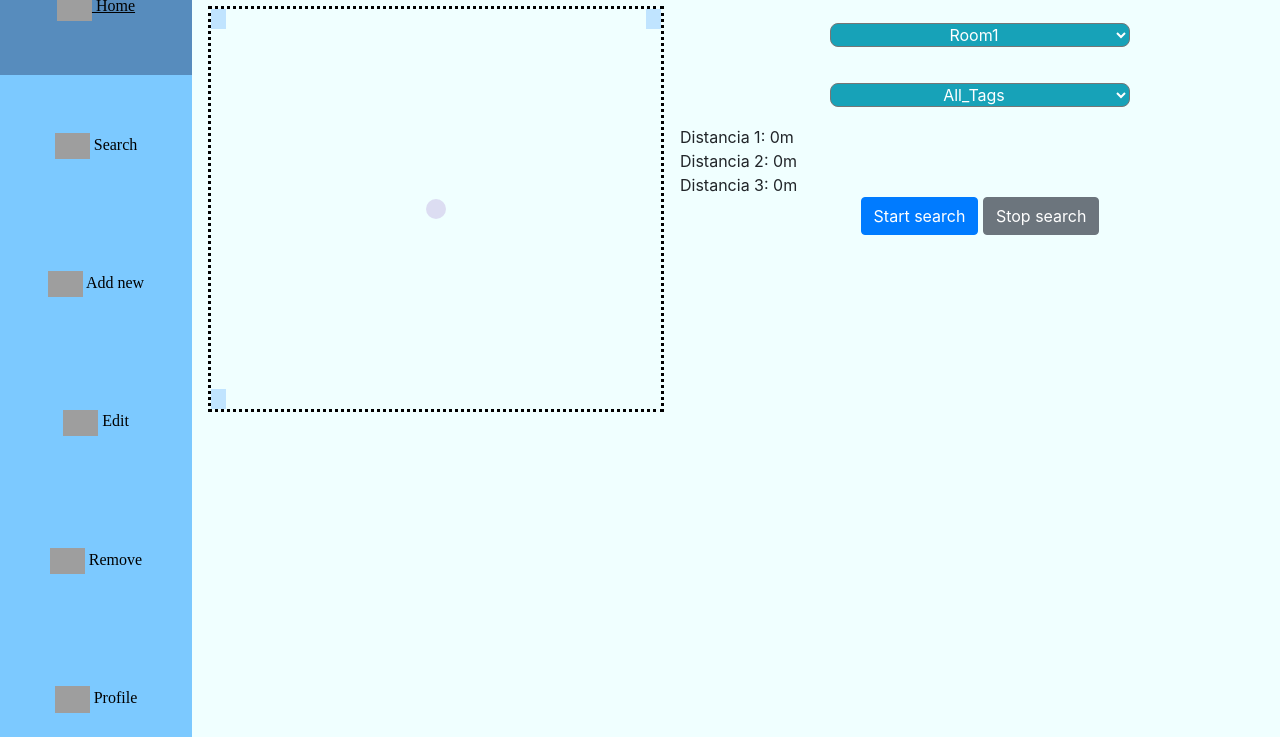
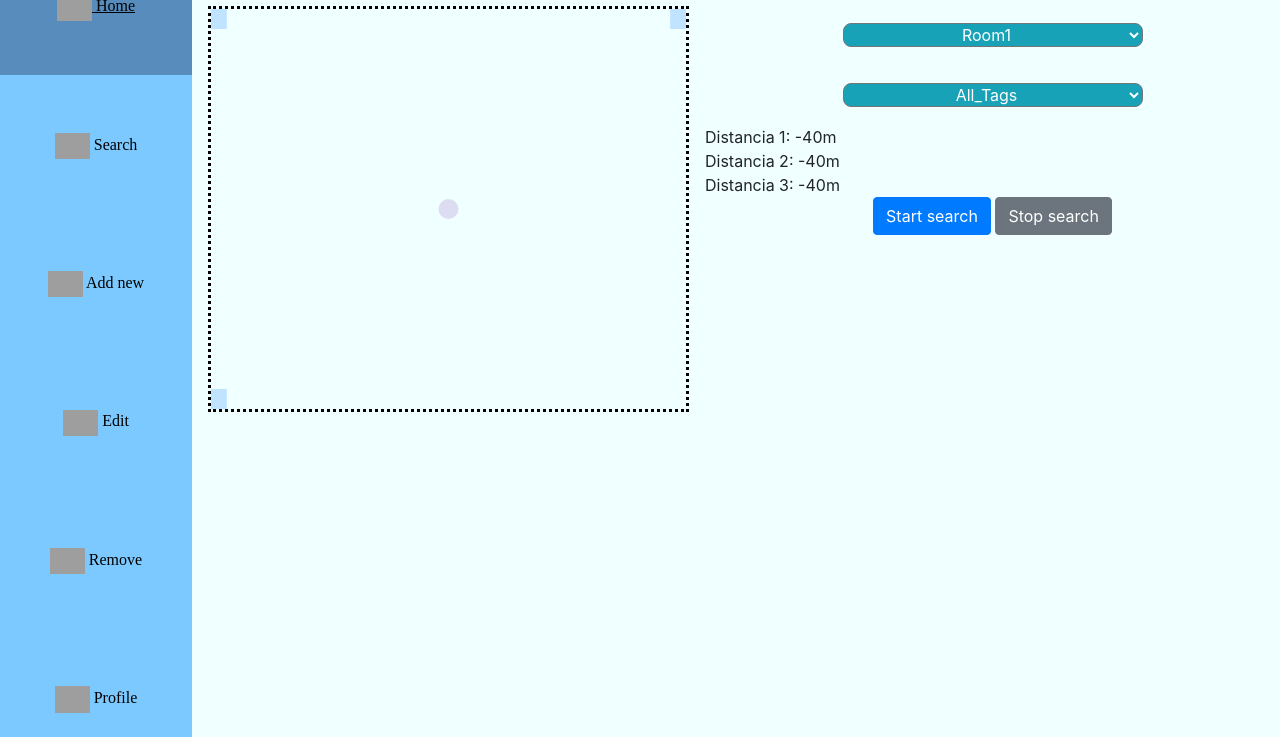
Before and after one commit to IsraelNLC/projeto-4-pessoal, a website: page index.html in a window 1280 px wide. Shown: the part 63-800 px from the top of the page. Drawn offline with nearby package versions, Linux system fonts and the light colour scheme; no server answers; grey boxes are pictures that could not be loaded.

Commit message:
Update 3 files

```diff
--- a/index.html
+++ b/index.html
@@ -43,7 +43,7 @@
     <div class="content">
             <section>
                 <aside>
-                    <canvas width="450px" height="400px" id="trackingMap">
+                    <canvas width="475px" height="400px" id="trackingMap">
                         Your browser does not support the canvas element. Please use a different browser.
                     </canvas>
                 </aside>
--- a/script.js
+++ b/script.js
@@ -35,17 +35,17 @@ function draw() {
   // input into html
   inputDiv.innerHTML =
     "Distancia 1: " +
-    distancia1 / 1000 +
+    (distancia1 - 4000) / 100 +
     "m <br>" +
     " Distancia 2: " +
-    distancia2 / 1000 +
+    (distancia2 - 4000) / 100 +
     "m <br>" +
     " Distancia 3: " +
-    distancia3 / 1000 +
+    (distancia3 - 4000) / 100 +
     "m";
-  var sensor1 = distancia3 / 20;
-  var sensor2 = distancia2 / 20;
-  var sensor3 = distancia1 / 20;
+  var sensor1 = (distancia1 - 4000) / 2;
+  var sensor2 = (distancia2 - 4000) / 2;
+  var sensor3 = (distancia3 - 4000) / 2;
 
   // var sensor1 = Math.sqrt((xTamanho**2 + yTamanho**2)/4);
   // var sensor2 = Math.sqrt((xTamanho**2 + yTamanho**2)/4);
```
Also changed, not shown: servidor.js (+4 -4 lines).
